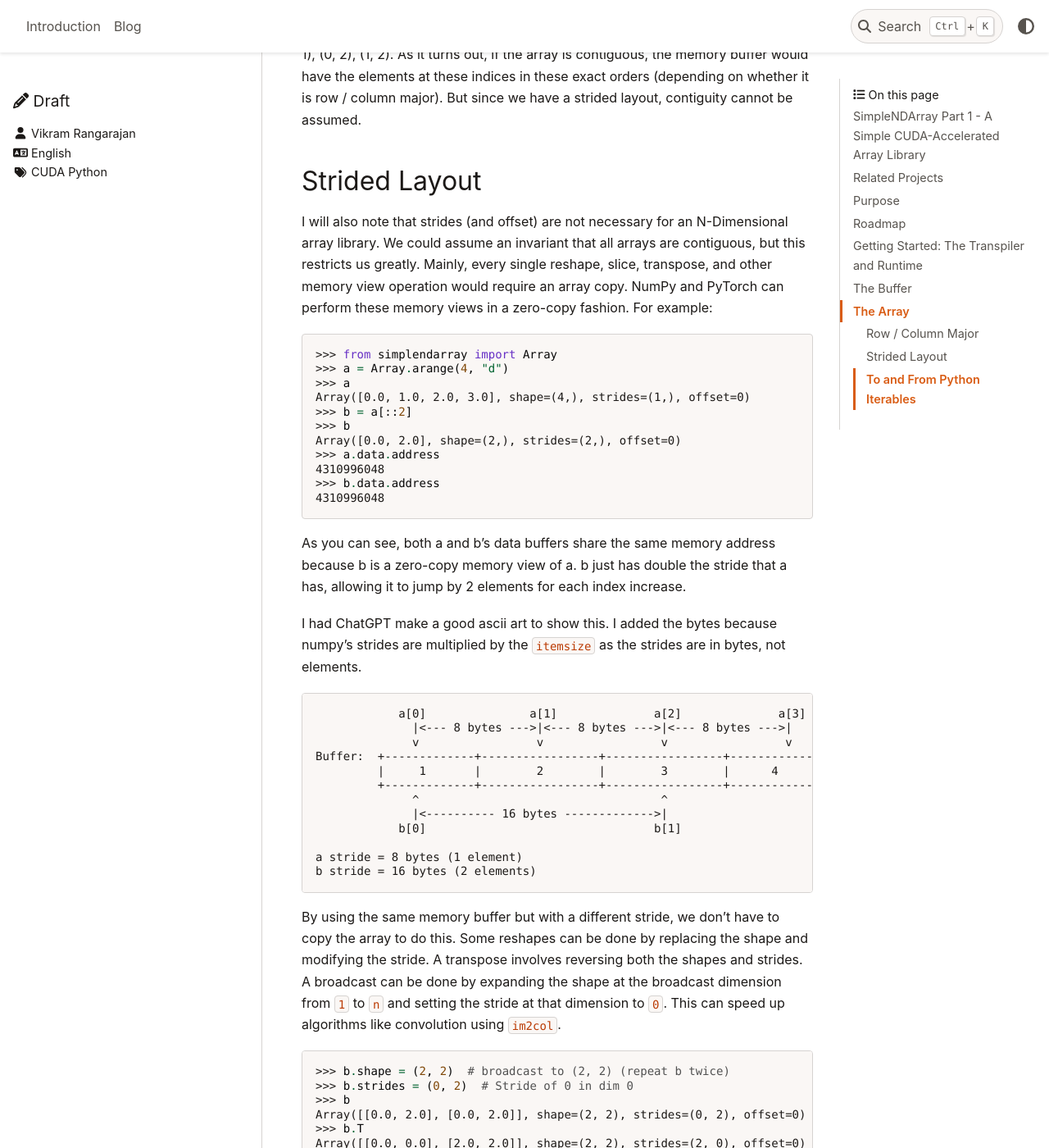
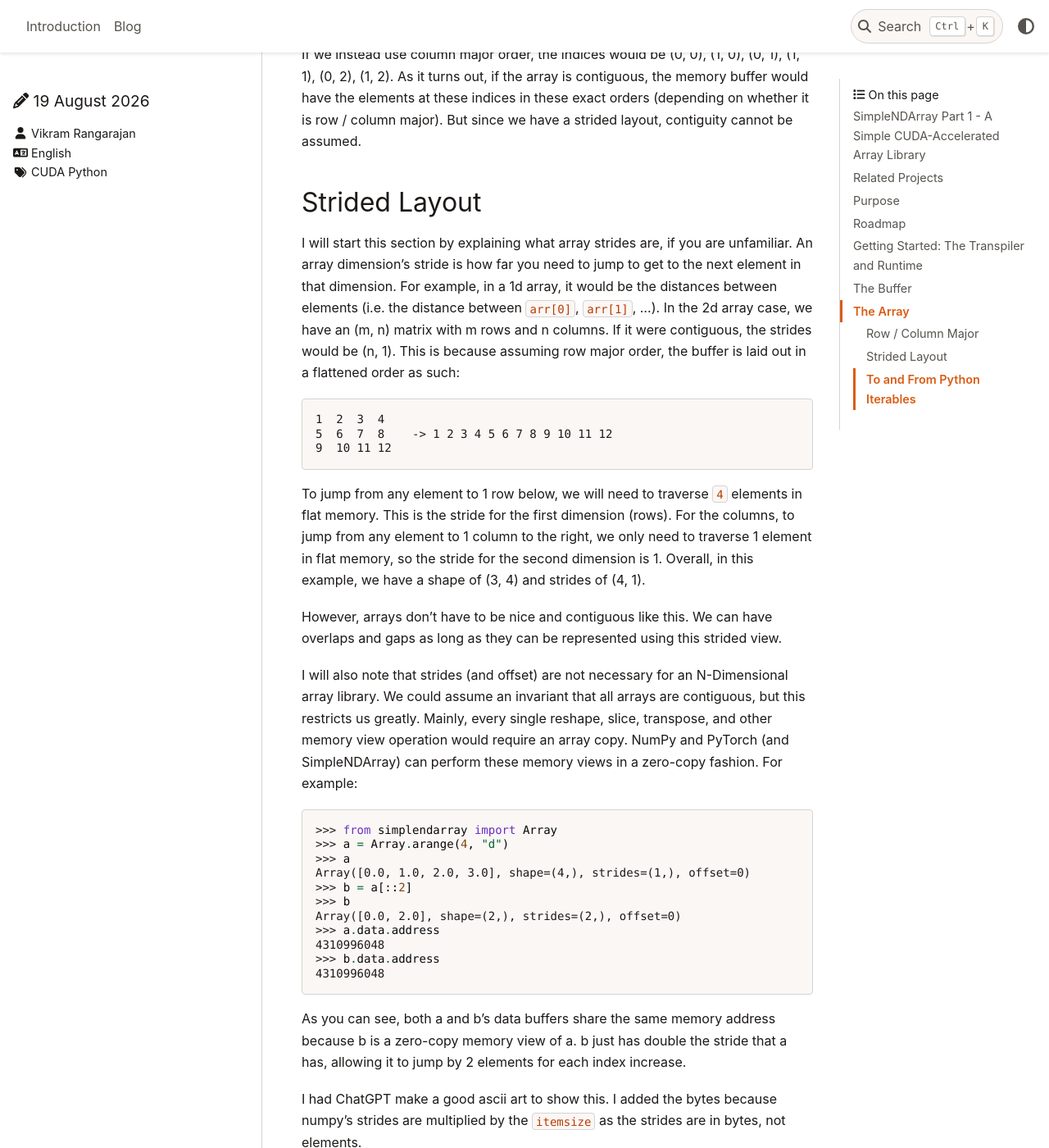
Before and after one commit to VikramRangarajan/vikramrangarajan.github.io, a Sphinx documentation site: the page built from docs/source/blog/sndap1.md, in a window 1280 px wide and 1400 px high, scrolled down 5962 px. Shown: the whole window at 82% size. Built offline with Sphinx 7.4.7 and the PyData theme 0.15.4, drawn with Linux system fonts in a browser that asks for light colours; pages that are not in the unit, such as notebooks, are missing from menus; the version number could not be read and is left out; some of the changed text lies outside the part shown.

Commit message:
More strided explanation, to_python

````diff
--- a/docs/source/blog/sndap1.md
+++ b/docs/source/blog/sndap1.md
@@ -1,6 +1,7 @@
 ---
 blogpost: true
 tags: CUDA, Python
+date: Aug 19, 2026
 author: Vikram Rangarajan
 language: English
 ---
@@ -130,7 +131,8 @@ Some notes on this:
 - I have not added define macros yet, but it seems `nvcc` is smart enough to inline these element-wise operations since these kernels get
   quite close to speed of light performance. I will investigate this later.
 
-This currently suffices for our low-level bridge. When I get to mma PTX instructions, I will likely need to add some more features to support asm volatile, but that is a bit down the line.
+This currently suffices for our low-level bridge. When I get to mma PTX instructions, I will likely need to add some more features to support asm volatile, but that is a bit down the line. Also, modules are hashed and cached when compiled into
+`~/.cache/simplendarray` to prevent unnecessary recompilation.
 
 # The Buffer
 
@@ -191,10 +193,30 @@ As it turns out, if the array is contiguous, the memory buffer would have the el
 
 ## Strided Layout
 
+I will start this section by explaining what array strides are, if you are unfamiliar. An array dimension's stride
+is how far you need to jump to get to the next element in that dimension. For example, in a 1d array, it would be
+the distances between elements (i.e. the distance between `arr[0]`, `arr[1]`, ...). In the 2d array case, we have
+an (m, n) matrix with m rows and n columns. If it were contiguous, the strides would be (n, 1). This is because
+assuming row major order, the buffer is laid out in a flattened order as such:
+
+```text
+1  2  3  4
+5  6  7  8    -> 1 2 3 4 5 6 7 8 9 10 11 12
+9  10 11 12
+```
+
+To jump from any element to 1 row below, we will need to traverse `4` elements in flat memory. This is the stride for
+the first dimension (rows). For the columns, to jump from any element to 1 column to the right, we only need to traverse
+1 element in flat memory, so the stride for the second dimension is 1. Overall, in this example, we have a shape of
+(3, 4) and strides of (4, 1).
+
+However, arrays don't have to be nice and contiguous like this. We can have overlaps and gaps as long as they can be
+represented using this strided view.
+
 I will also note that strides (and offset) are not necessary for an N-Dimensional array library.
 We could assume an invariant that all arrays are contiguous, but this restricts us greatly.
 Mainly, every single reshape, slice, transpose, and other memory view operation would require an array copy.
-NumPy and PyTorch can perform these memory views in a zero-copy fashion. For example:
+NumPy and PyTorch (and SimpleNDArray) can perform these memory views in a zero-copy fashion. For example:
 
 ```python
 >>> from simplendarray import Array
@@ -234,7 +256,15 @@ b stride = 16 bytes (2 elements)
 By using the same memory buffer but with a different stride, we don't have to copy the array to do this.
 Some reshapes can be done by replacing the shape and modifying the stride. A transpose involves reversing
 both the shapes and strides. A broadcast can be done by expanding the shape at the broadcast dimension from
-`1` to `n` and setting the stride at that dimension to `0`. This can speed up algorithms like convolution using `im2col`.
+`1` to `n` and setting the stride at that dimension to `0`. Flipping a dimension is simply negating its stride
+and increasing the offset of the array by the dimension length. The `offset` also allows us to start at any
+element in the dimension. The reason we don't have one offset per dimension is that calculating the memory
+location of an element involves the calculation $\sum_{i=1}^D \text{ndindex}_i \cdot \text{stride}_i$. Adding
+an offset per dimension would turn this into
+$\sum_{i=1}^D (\text{ndindex}_i \cdot \text{stride}_i + \text{offset}_i)=(\sum_{i=1}^D \text{ndindex}_i \cdot \text{stride}_i) + \sum_{i=1}^D \text{offset}_i$.
+This means we can merge the offsets for all dimensions into a single offset.
+
+Stride tricks like these can eliminate expensive memcpys and speed up algorithms like convolution using `im2col`.
 
 ```python
 >>> b.shape = (2, 2)  # broadcast to (2, 2) (repeat b twice)
@@ -243,6 +273,8 @@ both the shapes and strides. A broadcast can be done by expanding the shape at t
 Array([[0.0, 2.0], [0.0, 2.0]], shape=(2, 2), strides=(0, 2), offset=0)
 >>> b.T
 Array([[0.0, 0.0], [2.0, 2.0]], shape=(2, 2), strides=(2, 0), offset=0)
+>>> b.T[::-1, :]
+Array([[2.0, 2.0], [0.0, 0.0]], shape=(2, 2), strides=(-2, 0), offset=2)
 ```
 
 So this is why I chose to use strides and offset.
@@ -305,3 +337,22 @@ def contiguous_strides(shape: tuple[int, ...]) -> tuple[int, ...]:
     strides = tuple(accumulate(shape[::-1], mul, initial=1))[-2::-1]
     return strides
 ```
+
+With this, and setting `offset=0`, we can now convert a python iterable to an N-Dimensional Array! But how do we get back
+to a python object, or print its contents? We can try converting the data buffer to python, but that would be out of order
+and the wrong shape. We instead use a simple recursive algorithm using slicing:
+
+```python
+def to_python(self) -> NestedIterable:
+    if self.ndim == 0:
+        return self.data.data[self.offset]
+    nested = []
+    for i in range(self.shape[0]):
+        # Does [self[0, :, :, ...], self[1, :, :, ...], ..., self[shape[0] - 1, :, :, ...]]
+        # Then recursively calls to_python on each of these children, until base case reached
+        indexed = self[i, *(slice(None) for _ in range(self.ndim - 1))].squeeze(0)
+        nested.append(indexed.to_python())
+    return nested
+```
+
+Assuming `__getitem__` is implemented correctly, this will work for any array.
--- a/docs/source/conf.py
+++ b/docs/source/conf.py
@@ -16,7 +16,7 @@ exclude_patterns = [
     "README.md",
     "LICENSE.md",
 ]
-myst_update_mathjax = False
+myst_enable_extensions = ["dollarmath", "amsmath"]
 
 
 with open(ROOT / "portfolio/portfolio.json") as f:
````
